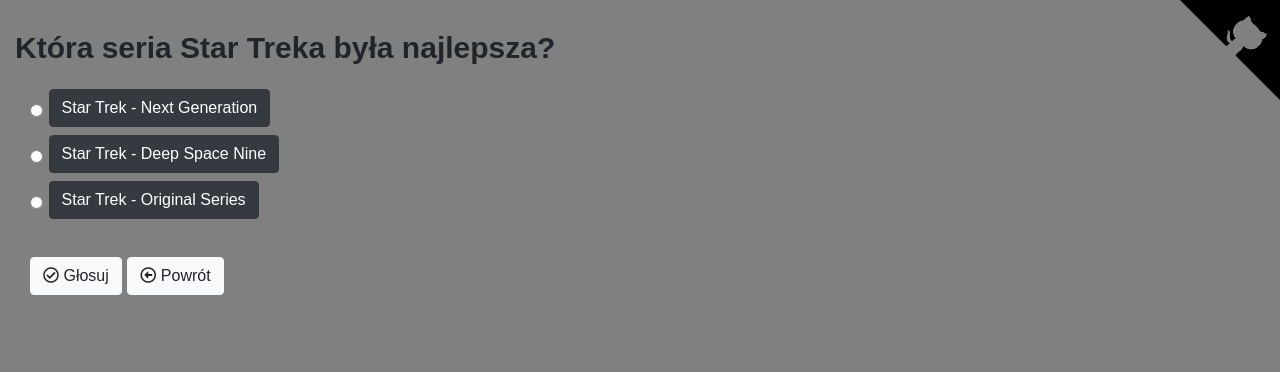
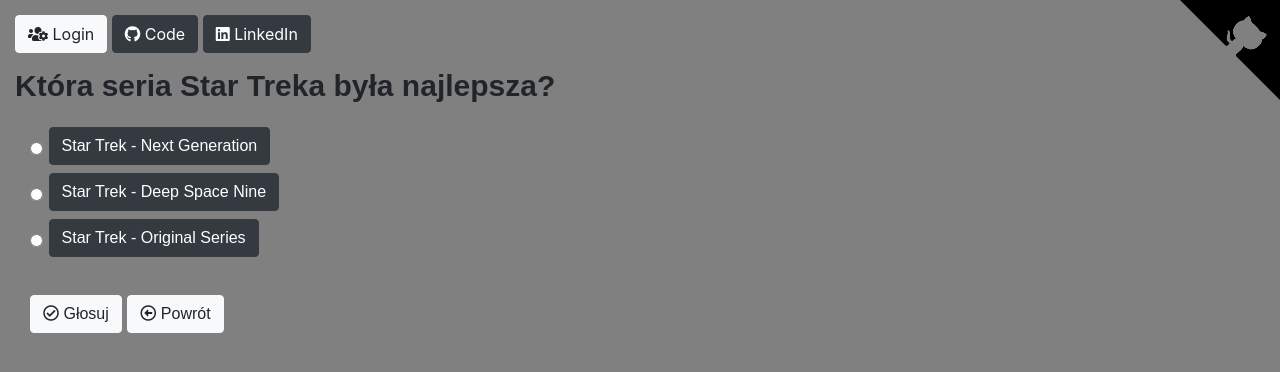
Before and after one commit to Sonny-skyez/Polls_Django_2.1, a Django app: page /polls/4/ in a window 1280 px wide. Shown: the top 372 px of the page. Run offline with Django 3.2, Linux system fonts and the light colour scheme; data comes from the database, SQL or seed files in the repository; both versions use the stored data as it was after the commit; some libraries are stand-ins or nearby versions.

Commit message:
Change locations of buttons to base.html

```diff
--- a/polls/templates/polls/base.html
+++ b/polls/templates/polls/base.html
@@ -41,6 +41,14 @@
     </script>
 
 <body>
+
+    <a class="btn btn-light" href="{% url 'admin:index' %}"><i class="fas fa-users-cog"></i> Login</a>
+    <a class="btn btn-dark" target="_blank" rel="noopener noreferrer"
+       href="https://github.com/Sonny-skyez/Polls_Django_2.1"><i class="fab fa-github"></i> Code</a>
+    <a class="btn btn-dark" target="_blank" rel="noopener noreferrer"
+       href="https://www.linkedin.com/in/krzysztof-brymer/"><i class="fab fa-linkedin"></i> LinkedIn</a>
+
+
     {% block body %} {% endblock %}
 </body>
 </html>
--- a/polls/templates/polls/index.html
+++ b/polls/templates/polls/index.html
@@ -4,11 +4,6 @@
 
 {% block body %}
 
-    <a class="btn btn-light" href="{% url 'admin:index' %}"><i class="fas fa-users-cog"></i> Login</a>
-    <a class="btn btn-dark" target="_blank" rel="noopener noreferrer"
-       href="https://github.com/Sonny-skyez/Polls_Django_2.1"><i class="fab fa-github"></i> Code</a>
-    <a class="btn btn-dark" target="_blank" rel="noopener noreferrer"
-       href="https://www.linkedin.com/in/krzysztof-brymer/"><i class="fab fa-linkedin"></i> LinkedIn</a>
 
     <h1>Witam w aplikacji Polls! <br/> Oto kilka ankiet:</h1>
 
```
Also changed, not shown: db.sqlite3.
